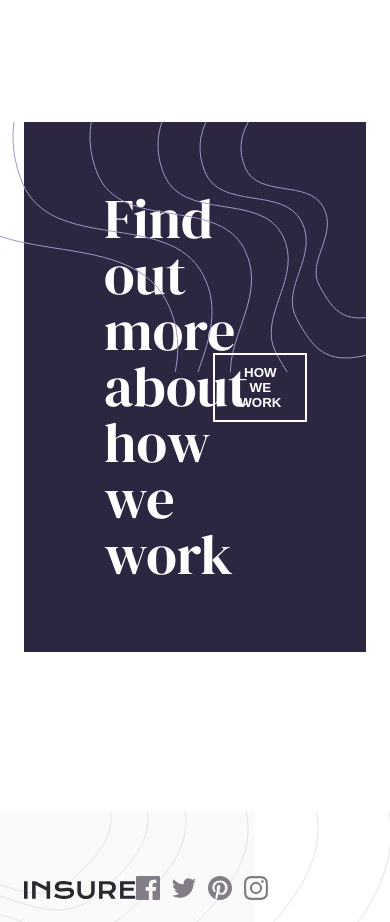
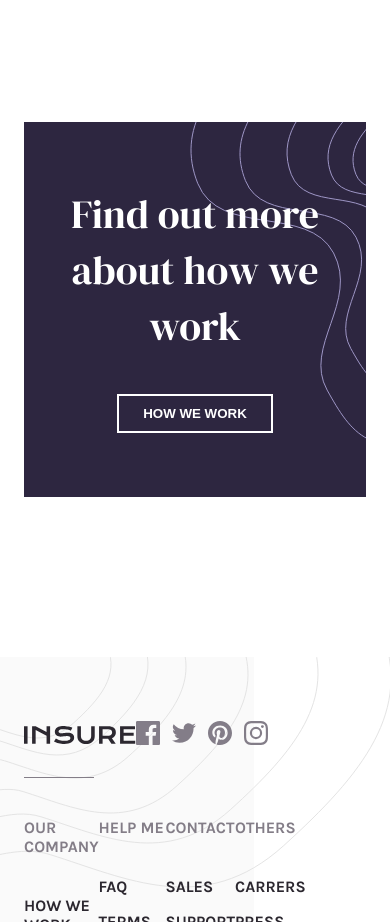
Before and after one commit to LucasAndrade912/insure-landing-page, an Angular app: page / in a window 390 px wide. Shown: the part 2260-3182 px from the top of the page. Built offline with nearby package versions, Linux system fonts and the light colour scheme.

Commit message:
feat: create responsiveness for How We Work section

```diff
--- a/src/app/components/how-we-work/how-we-work.component.css
+++ b/src/app/components/how-we-work/how-we-work.component.css
@@ -22,8 +22,36 @@ img {
   right: 0;
 }
 
+img.pattern-mobile {
+  display: none;
+}
+
 @media (max-width: 1366px) {
   h3 {
     width: 60%;
   }
 }
+
+@media (max-width: 425px) {
+  section {
+    flex-direction: column;
+    padding: 64px 40px;
+    gap: 40px;
+  }
+
+  h3 {
+    position: relative;
+    z-index: 10;
+    font-size: 40px;
+    width: 100%;
+    text-align: center;
+  }
+
+  img.pattern-desktop {
+    display: none;
+  }
+
+  img.pattern-mobile {
+    display: block;
+  }
+}
--- a/src/app/components/how-we-work/how-we-work.component.html
+++ b/src/app/components/how-we-work/how-we-work.component.html
@@ -1,5 +1,15 @@
 <section>
-  <img src="../../../assets/bg-pattern-how-we-work-desktop.svg" alt="" />
+  <img
+    src="/assets/bg-pattern-how-we-work-desktop.svg"
+    class="pattern-desktop"
+    alt=""
+  />
+
+  <img
+    src="/assets/bg-pattern-how-we-work-mobile.svg"
+    class="pattern-mobile"
+    alt=""
+  />
 
   <h3>Find out more<br />about how we work</h3>
 
```
